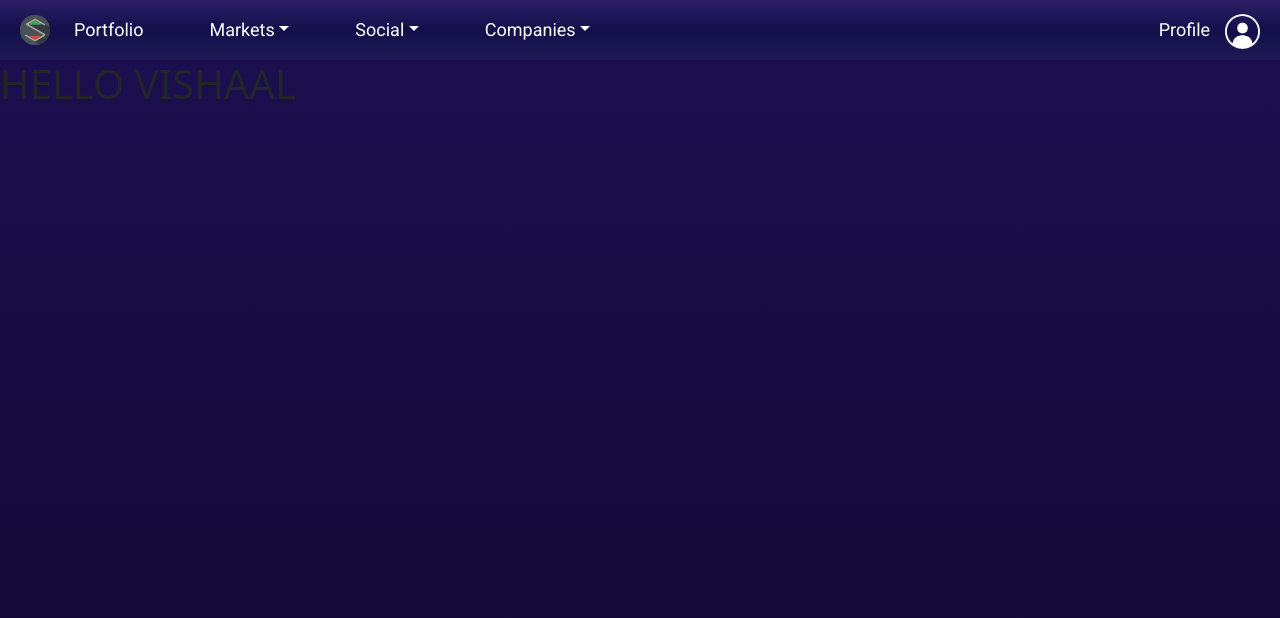
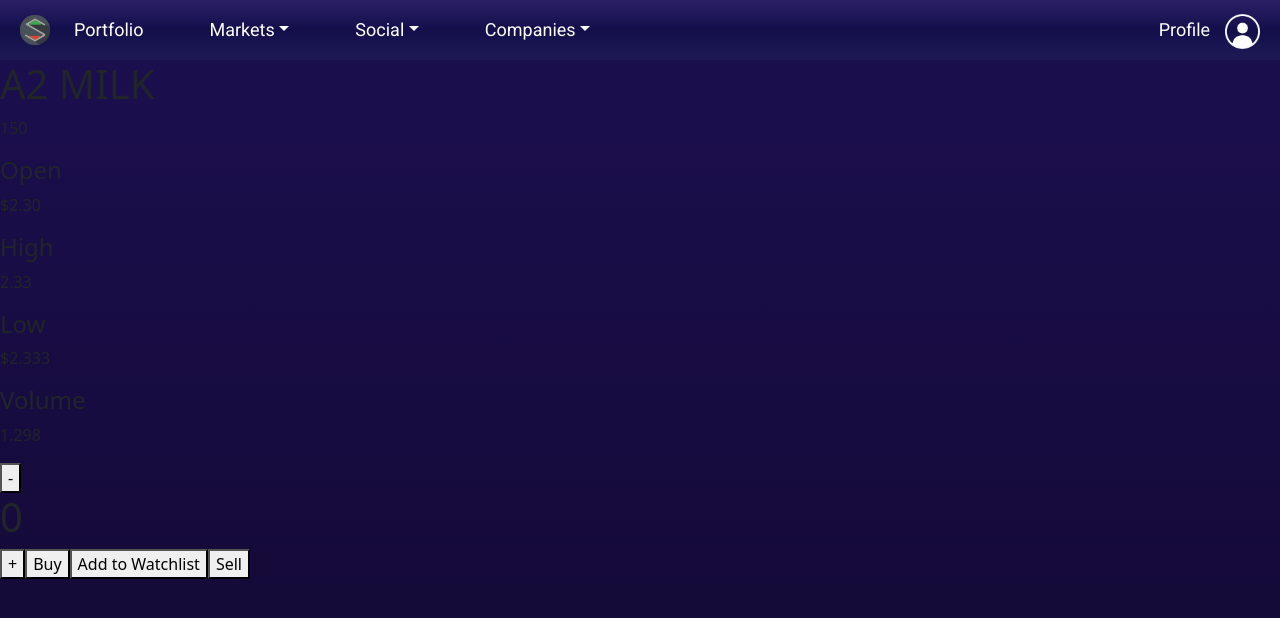
Before and after one commit to hjsith/Stocking-Up-V2, a React (Create React App) app in the folder client/: page /quotemgmt in a window 1280 px wide. Shown: the top 618 px of the page. Built offline with nearby package versions, Linux system fonts and the light colour scheme.

Commit message:
Updated quote management page with static company info and functional buy/sell buttons

```diff
--- /dev/null
+++ b/client/src/components/Funds.js
@@ -0,0 +1,17 @@
+import React from 'react'
+
+const Funds = (props) => {
+
+
+    return (
+        <div>
+           <h1> Funds Available: {props.funds}</h1>
+        </div>
+    )
+}
+
+Funds.defaultProps = {
+    funds: 5000,
+}
+
+export default Funds
--- /dev/null
+++ b/client/src/components/Header.js
@@ -0,0 +1,21 @@
+import React from 'react'
+
+
+
+const Header = (props) => {
+
+
+    return (
+        <header className='header'>
+           <h1>{props.title}</h1>
+           <p>{props.x}</p>
+        </header>
+    )
+}
+
+Header.defaultProps = {
+    title: "A2 MILK - A2M",
+    sharePrice: 150,
+}
+
+export default Header
--- /dev/null
+++ b/client/src/components/Task.js
@@ -0,0 +1,22 @@
+
+
+const Task = ( { task }) => {
+    return (
+        <div className = 'task'>
+
+            <h4>Open</h4>
+            <p>{task.open}</p>
+
+            <h4>High</h4>
+            <p>{task.high}</p>
+
+            <h4>Low</h4>
+            <p>{task.low}</p>
+
+            <h4>Volume</h4>
+            <p>{task.volume}</p>
+        </div>
+    )
+}
+
+export default Task
--- /dev/null
+++ b/client/src/components/Tasks.js
@@ -0,0 +1,25 @@
+import { useState } from 'react'
+import Task from './Task'
+
+const Tasks = () => {
+    const [tasks, setTasks] = useState([
+        {
+            open: '$2.30', high: '2.33', low: '$2.333', volume: '1.298',
+        }
+    ])
+
+
+
+
+    return (
+        <>
+          {tasks.map((task) =>
+
+          (<Task key={task.open} task={task}/>
+
+              ))}
+        </>
+    )
+}
+
+export default Tasks
--- a/client/src/pages/quotemgmt.js
+++ b/client/src/pages/quotemgmt.js
@@ -1,14 +1,86 @@
-import React from "react";
-import NavBar from "../components/NavBar";
-class quotemgmt extends React.Component {
-  render() {
-    return (
-      <>
+//import logo from './logo.svg';
+// react logo
+//import './App.css';
+// basic styling
+
+// below is gonna be functions
+import  { useState } from 'react';
+import Header from '../components/Header';
+import Tasks from '../components/Tasks';
+import Funds from '../components/Funds';
+import NavBar from '../components/NavBar';
+
+
+const Quotemgmt = () => {
+
+  var sharePrice = 150;
+
+
+    const [counter, setCounter] = useState(0)
+
+    const Button = (props) => {
+      return <button onClick ={props.handleClick}>{props.text}</button>
+    }
+
+    const Display = (props) =>
+    {
+      return (<h1>{props.number}</h1>)
+    }
+
+    const increase =() => setCounter(counter + 1);
+    const decrease =() =>
+          {
+            if (counter >= 1)
+             {setCounter(counter - 1)}
+          };
+
+
+
+    const [funds, setFunds] = useState(5000)
+
+
+    const buyButton = () => {
+
+        if (funds < (counter * sharePrice))
+         {setMessage("You do not have enough funds!")}
+       else
+      {setFunds(funds - (counter * sharePrice));
+        setCounter(0);
+        setMessage("")
+      }
+    }
+
+
+    const sellButton = () => {
+      setFunds(funds + (counter * sharePrice));
+      setCounter(0);
+      setMessage("")
+  }
+
+  const [message, setMessage] = useState(" ")
+
+
+
+
+  return (
+    <div>
         <NavBar />
-        <h1>HELLO VISHAAL</h1>
-      </>
-    );
-  }
+        <Header x={sharePrice} title={"A2 MILK"}/>
+        <Tasks />
+        <Button className="quantity-input__modifier quantity-input__modifier--left" handleClick={decrease} text="-"/>
+        <Display number = {counter}/>
+        <Button handleClick={increase} text="+"/>
+        <Button handleClick={buyButton} text="Buy" />
+        <Button text="Add to Watchlist"/>
+        <Button handleClick={sellButton} text="Sell"/>
+
+        <p>{message}</p>
+
+    </div>
+  );
 }
 
-export default quotemgmt;
+export default Quotemgmt ;
+
+
+// this is the root component, called in index.js from index.html
```
Also changed, not shown: client/src/components/Button.js (added, +11 -0 lines).
